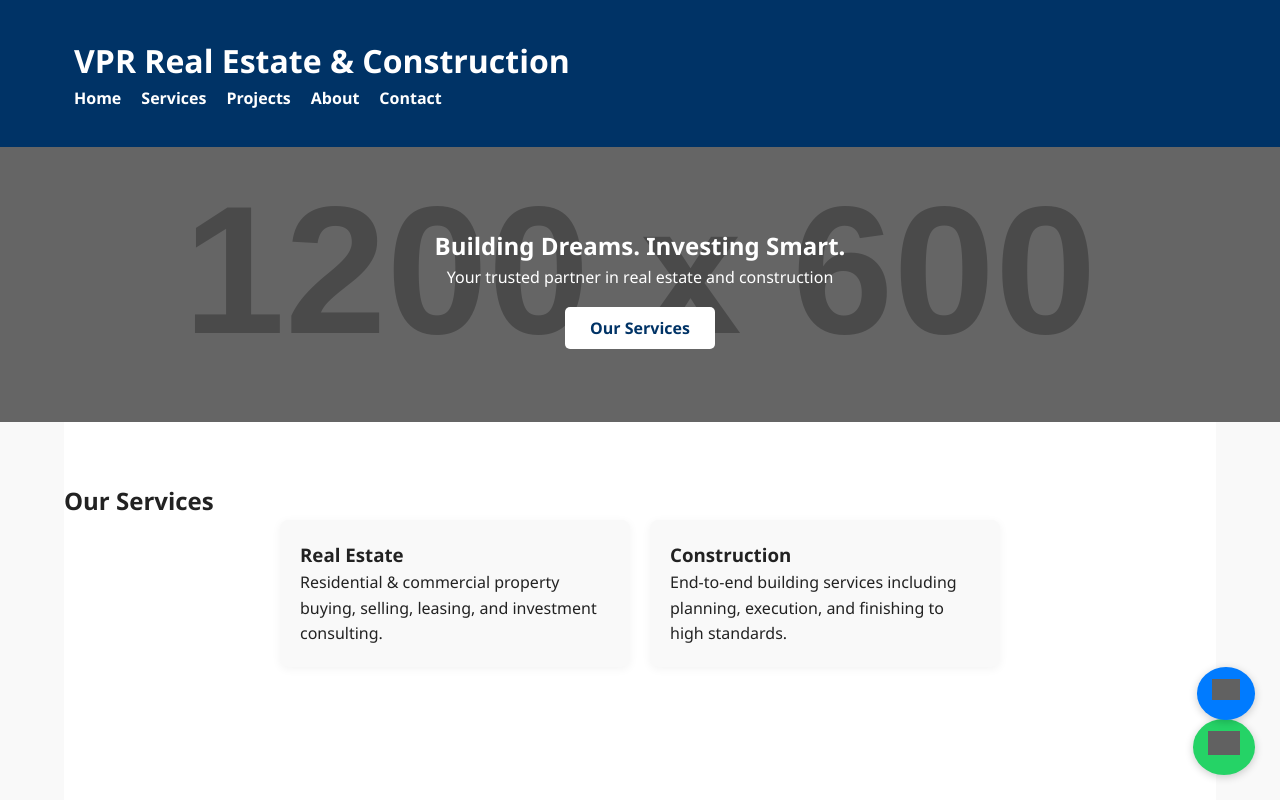
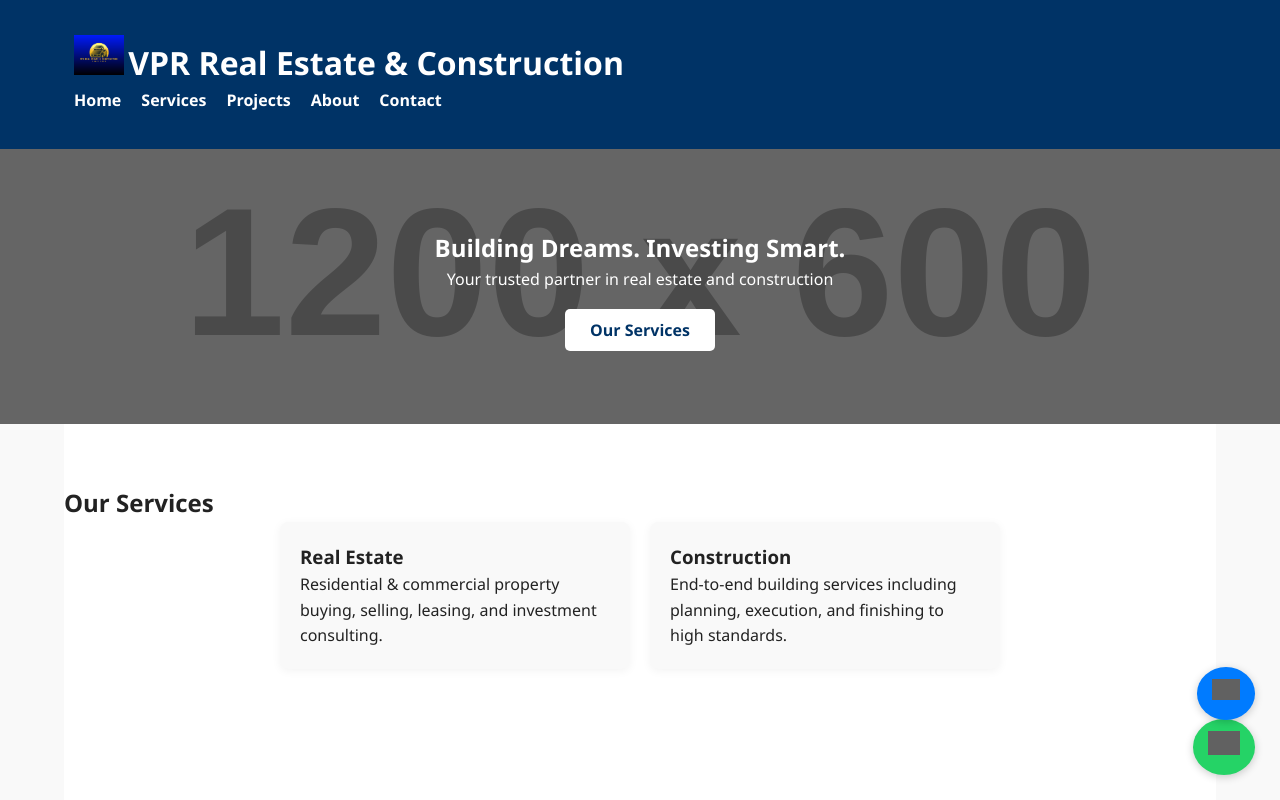
Before and after one commit to Mukil1707/VPRsite, a plain HTML site: page index.html in a window 1280 px wide. Shown: the top 800 px of the page. Drawn offline with nearby package versions, Linux system fonts and the light colour scheme; grey boxes are pictures that could not be loaded; placeholder pictures from the web are drawn by us.

Commit message:
Update index.html

```diff
--- a/index.html
+++ b/index.html
@@ -305,6 +305,7 @@ form {
 <body>
   <header>
     <div class="container">
+      <img src="img/img1.png"width=50 alt="">
       <h1>VPR Real Estate & Construction</h1>
       <nav>
         <div class="hamburger" id="hamburger">
```
